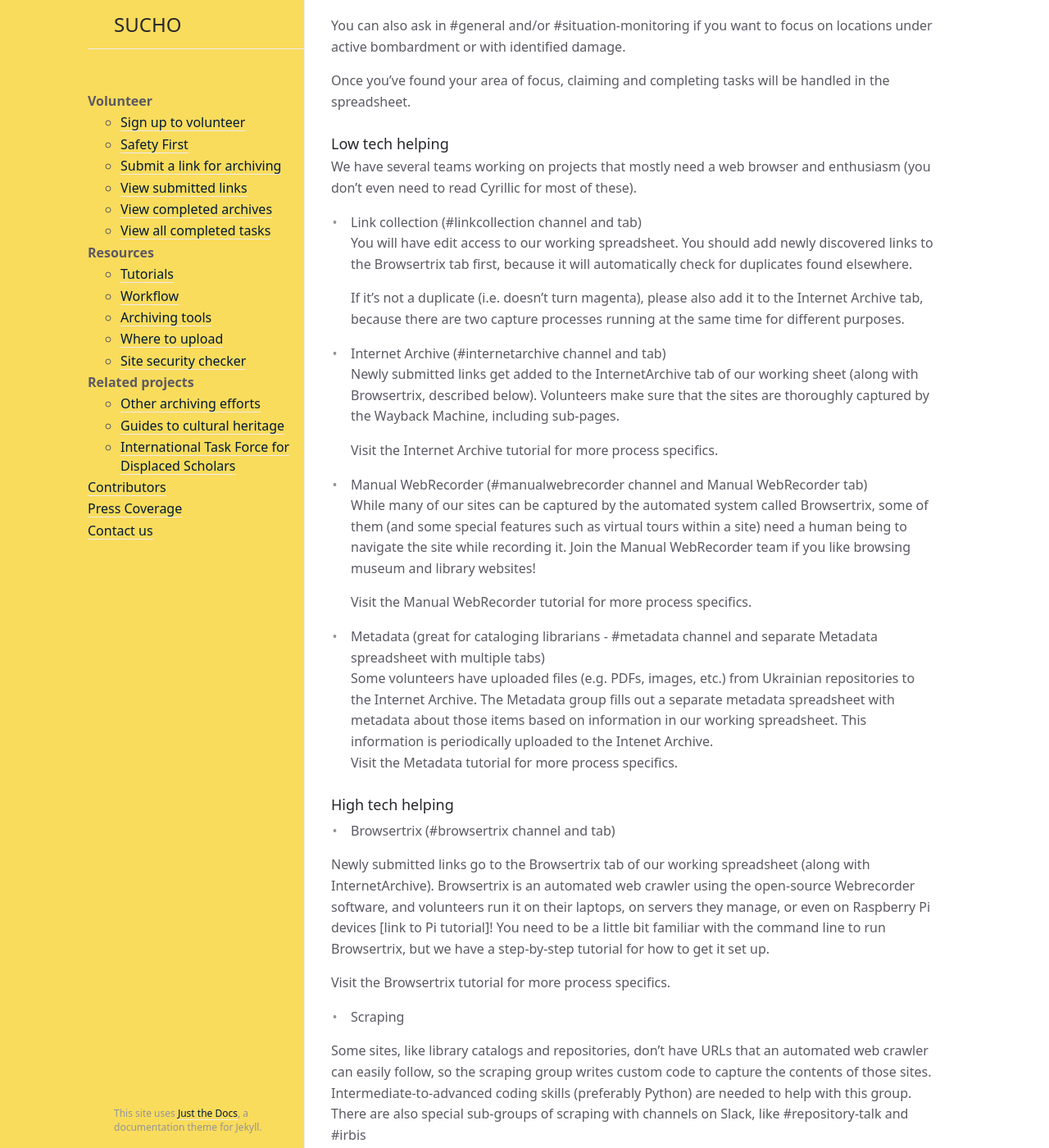
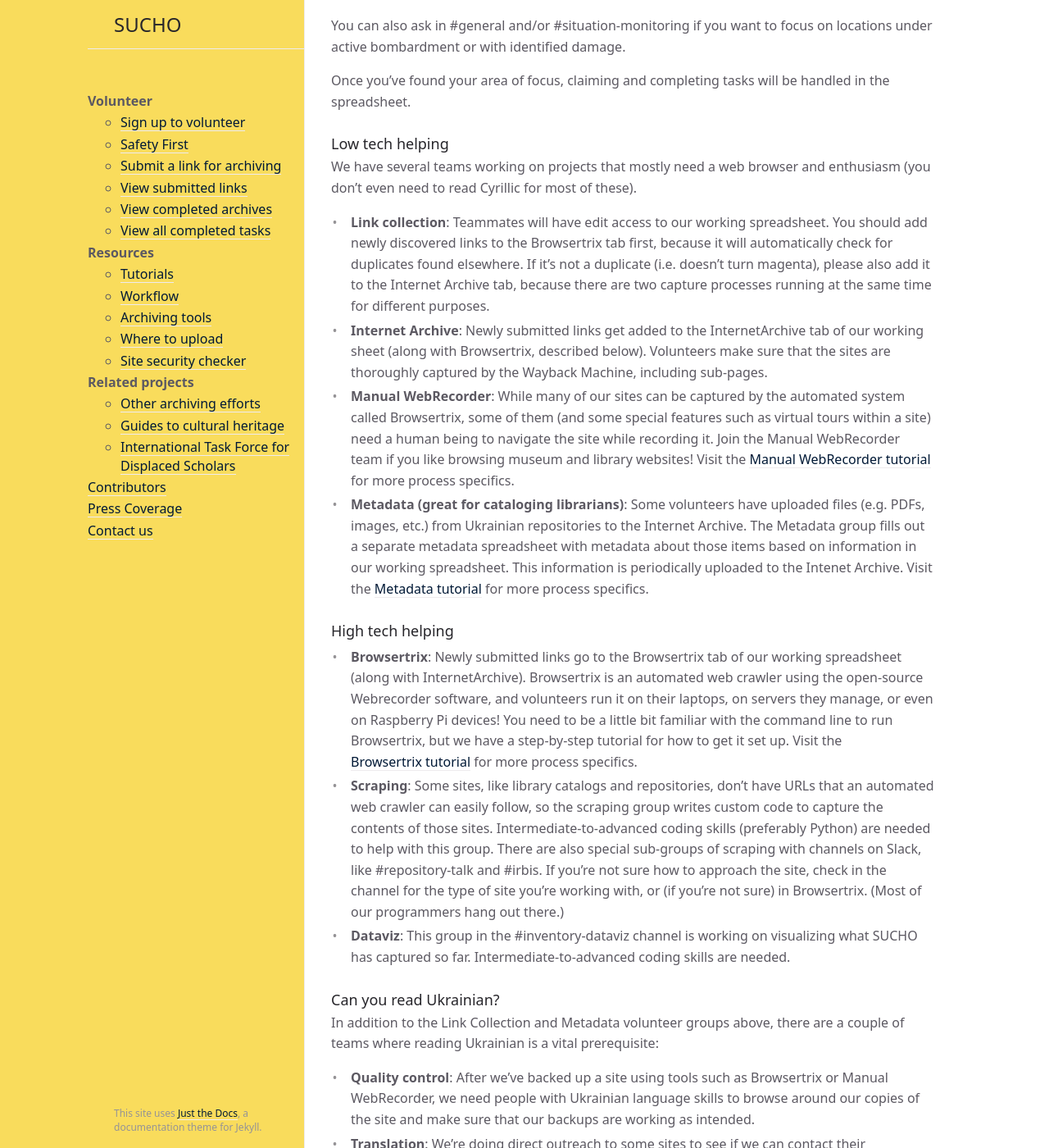
Before and after one commit to sucho-archiving/sucho-archiving.github.io, a Jekyll site: the page built from orientation.md, in a window 1280 px wide and 1400 px high, scrolled down 3036 px. Shown: the whole window at 82% size. Built offline with Jekyll 4.4.1, drawn with Linux system fonts in a browser that asks for light colours; some of the changed text lies outside the part shown.

Commit message:
*shakes fist at formatting*

```diff
--- a/orientation.md
+++ b/orientation.md
@@ -83,52 +83,23 @@ Once you've found your area of focus, claiming and completing tasks will be hand
 
 We have several teams working on projects that mostly need a web browser and enthusiasm (you don't even need to read Cyrillic for most of these).
 
--   Link collection (#linkcollection channel and tab)\
-    You will have edit access to our working spreadsheet. You should add newly discovered links to the Browsertrix tab first, because it will automatically check for duplicates found elsewhere.
-
-    If it's not a duplicate (i.e. doesn't turn magenta), please also add it to the Internet Archive tab, because there are two capture processes running at the same time for different purposes.
-
--   Internet Archive (#internetarchive channel and tab)\
-    Newly submitted links get added to the InternetArchive tab of our working sheet (along with Browsertrix, described below). Volunteers make sure that the sites are thoroughly captured by the Wayback Machine, including sub-pages.
-
-    Visit the Internet Archive tutorial for more process specifics.
-
--   Manual WebRecorder (#manualwebrecorder channel and Manual WebRecorder tab)\
-    While many of our sites can be captured by the automated system called Browsertrix, some of them (and some special features such as virtual tours within a site) need a human being to navigate the site while recording it. Join the Manual WebRecorder team if you like browsing museum and library websites!
-
-    Visit the Manual WebRecorder tutorial for more process specifics.
-
--   Metadata (great for cataloging librarians - #metadata channel and separate Metadata spreadsheet with multiple tabs)\
-    Some volunteers have uploaded files (e.g. PDFs, images, etc.) from Ukrainian repositories to the Internet Archive. The Metadata group fills out a separate metadata spreadsheet with metadata about those items based on information in our working spreadsheet. This information is periodically uploaded to the Intenet Archive.\
-Visit the Metadata tutorial for more process specifics.
+* **Link collection**: Teammates will have edit access to our working spreadsheet. You should add newly discovered links to the Browsertrix tab first, because it will automatically check for duplicates found elsewhere. If it's not a duplicate (i.e. doesn't turn magenta), please also add it to the Internet Archive tab, because there are two capture processes running at the same time for different purposes.
+* **Internet Archive**: Newly submitted links get added to the InternetArchive tab of our working sheet (along with Browsertrix, described below). Volunteers make sure that the sites are thoroughly captured by the Wayback Machine, including sub-pages.
+* **Manual WebRecorder**: While many of our sites can be captured by the automated system called Browsertrix, some of them (and some special features such as virtual tours within a site) need a human being to navigate the site while recording it. Join the Manual WebRecorder team if you like browsing museum and library websites! Visit the [Manual WebRecorder tutorial](/webrecorder-browser-plugin-instructions) for more process specifics.
+* **Metadata (great for cataloging librarians)**: Some volunteers have uploaded files (e.g. PDFs, images, etc.) from Ukrainian repositories to the Internet Archive. The Metadata group fills out a separate metadata spreadsheet with metadata about those items based on information in our working spreadsheet. This information is periodically uploaded to the Intenet Archive. Visit the [Metadata tutorial](https://docs.google.com/document/d/1qpax1HQmWOVXqbA9NTCU4WBZNWKfLPhUTqxs7s94Jas/edit#) for more process specifics.
 
 ### High tech helping
 
--   Browsertrix (#browsertrix channel and tab)
-
-Newly submitted links go to the Browsertrix tab of our working spreadsheet (along with InternetArchive). Browsertrix is an automated web crawler using the open-source Webrecorder software, and volunteers run it on their laptops, on servers they manage, or even on Raspberry Pi devices [link to Pi tutorial]! You need to be a little bit familiar with the command line to run Browsertrix, but we have a step-by-step tutorial for how to get it set up.
-
-Visit the Browsertrix tutorial for more process specifics.
-
--   Scraping
-
-Some sites, like library catalogs and repositories, don't have URLs that an automated web crawler can easily follow, so the scraping group writes custom code to capture the contents of those sites. Intermediate-to-advanced coding skills (preferably Python) are needed to help with this group. There are also special sub-groups of scraping with channels on Slack, like #repository-talk and #irbis
-
-If you're not sure how to approach the site, check in the channel for the type of site you're working with, or (if you're not sure) in Browsertrix. (Most of our programmers hang out there.)
-
--   Dataviz
-
-This group in the #inventory-dataviz is working on visualizing what SUCHO has captured so far. Intermediate-to-advanced coding skills are needed.
+* **Browsertrix**: Newly submitted links go to the Browsertrix tab of our working spreadsheet (along with InternetArchive). Browsertrix is an automated web crawler using the open-source Webrecorder software, and volunteers run it on their laptops, on servers they manage, or even on Raspberry Pi devices! You need to be a little bit familiar with the command line to run Browsertrix, but we have a step-by-step tutorial for how to get it set up. Visit the [Browsertrix tutorial](/browsertrix) for more process specifics.
+* **Scraping**: Some sites, like library catalogs and repositories, don't have URLs that an automated web crawler can easily follow, so the scraping group writes custom code to capture the contents of those sites. Intermediate-to-advanced coding skills (preferably Python) are needed to help with this group. There are also special sub-groups of scraping with channels on Slack, like #repository-talk and #irbis. If you're not sure how to approach the site, check in the channel for the type of site you're working with, or (if you're not sure) in Browsertrix. (Most of our programmers hang out there.)
+* **Dataviz**: This group in the #inventory-dataviz channel is working on visualizing what SUCHO has captured so far. Intermediate-to-advanced coding skills are needed.
 
 ### Can you read Ukrainian?
 
 In addition to the Link Collection and Metadata volunteer groups above, there are a couple of teams where reading Ukrainian is a vital prerequisite:
 
--   Quality control\
-    After we've backed up a site using tools such as Browsertrix or Manual WebRecorder, we need people with Ukrainian language skills to browse around our copies of the site and make sure that our backups are working as intended.
-
--   Translation\
-    We're doing direct outreach to some sites to see if we can contact their administrators, and help with translation of correspondence and news materials is always helpful.
+* **Quality control**: After we've backed up a site using tools such as Browsertrix or Manual WebRecorder, we need people with Ukrainian language skills to browse around our copies of the site and make sure that our backups are working as intended.
+* **Translation**: We're doing direct outreach to some sites to see if we can contact their administrators, and help with translation of correspondence and news materials is always helpful.
 
 
 ### Claiming a task
--- a/workflow.md
+++ b/workflow.md
@@ -33,49 +33,23 @@ Want to get more hands-on? Great!
 
 We have several teams working on projects that mostly need a web browser and enthusiasm (you don't even need to read Cyrillic for most of these).
 
--   Link collection\
-    Teammates will have edit access to our working spreadsheet. You should add newly discovered links to the Browsertrix tab first, because it will automatically check for duplicates found elsewhere. If it's not a duplicate (i.e. doesn't turn magenta), please also add it to the Internet Archive tab, because there are two capture processes running at the same time for different purposes.
-
--   Internet Archive\
-    Newly submitted links get added to the InternetArchive tab of our working sheet (along with Browsertrix, described below). Volunteers make sure that the sites are thoroughly captured by the Wayback Machine, including sub-pages.
-
--   Manual WebRecorder\
-    While many of our sites can be captured by the automated system called Browsertrix, some of them (and some special features such as virtual tours within a site) need a human being to navigate the site while recording it. Join the Manual WebRecorder team if you like browsing museum and library websites!
-
-    Visit the [Manual WebRecorder tutorial](/webrecorder-browser-plugin-instructions) for more process specifics.
-
--   Metadata (great for cataloging librarians)\
-    Some volunteers have uploaded files (e.g. PDFs, images, etc.) from Ukrainian repositories to the Internet Archive. The Metadata group fills out a separate metadata spreadsheet with metadata about those items based on information in our working spreadsheet. This information is periodically uploaded to the Intenet Archive.\
-
-	Visit the [Metadata tutorial](https://docs.google.com/document/d/1qpax1HQmWOVXqbA9NTCU4WBZNWKfLPhUTqxs7s94Jas/edit#) for more process specifics.
+* **Link collection**: Teammates will have edit access to our working spreadsheet. You should add newly discovered links to the Browsertrix tab first, because it will automatically check for duplicates found elsewhere. If it's not a duplicate (i.e. doesn't turn magenta), please also add it to the Internet Archive tab, because there are two capture processes running at the same time for different purposes.
+* **Internet Archive**: Newly submitted links get added to the InternetArchive tab of our working sheet (along with Browsertrix, described below). Volunteers make sure that the sites are thoroughly captured by the Wayback Machine, including sub-pages.
+* **Manual WebRecorder**: While many of our sites can be captured by the automated system called Browsertrix, some of them (and some special features such as virtual tours within a site) need a human being to navigate the site while recording it. Join the Manual WebRecorder team if you like browsing museum and library websites! Visit the [Manual WebRecorder tutorial](/webrecorder-browser-plugin-instructions) for more process specifics.
+* **Metadata (great for cataloging librarians)**: Some volunteers have uploaded files (e.g. PDFs, images, etc.) from Ukrainian repositories to the Internet Archive. The Metadata group fills out a separate metadata spreadsheet with metadata about those items based on information in our working spreadsheet. This information is periodically uploaded to the Intenet Archive. Visit the [Metadata tutorial](https://docs.google.com/document/d/1qpax1HQmWOVXqbA9NTCU4WBZNWKfLPhUTqxs7s94Jas/edit#) for more process specifics.
 
 ### High tech helping
 
--   Browsertrix\
-
-	Newly submitted links go to the Browsertrix tab of our working spreadsheet (along with InternetArchive). Browsertrix is an automated web crawler using the open-source Webrecorder software, and volunteers run it on their laptops, on servers they manage, or even on Raspberry Pi devices [link to Pi tutorial]! You need to be a little bit familiar with the command line to run Browsertrix, but we have a step-by-step tutorial for how to get it set up.
-
-	Visit the [Browsertrix tutorial](/browsertrix) for more process specifics.
-
--   Scraping\
-
-	Some sites, like library catalogs and repositories, don't have URLs that an automated web crawler can easily follow, so the scraping group writes custom code to capture the contents of those sites. Intermediate-to-advanced coding skills (preferably Python) are needed to help with this group. There are also special sub-groups of scraping with channels on Slack, like #repository-talk and #irbis
-
-	If you're not sure how to approach the site, check in the channel for the type of site you're working with, or (if you're not sure) in Browsertrix. (Most of our programmers hang out there.)
-
--   Dataviz\
-
-	This group in the #inventory-dataviz channel is working on visualizing what SUCHO has captured so far. Intermediate-to-advanced coding skills are needed.
+* **Browsertrix**: Newly submitted links go to the Browsertrix tab of our working spreadsheet (along with InternetArchive). Browsertrix is an automated web crawler using the open-source Webrecorder software, and volunteers run it on their laptops, on servers they manage, or even on Raspberry Pi devices! You need to be a little bit familiar with the command line to run Browsertrix, but we have a step-by-step tutorial for how to get it set up. Visit the [Browsertrix tutorial](/browsertrix) for more process specifics.
+* **Scraping**: Some sites, like library catalogs and repositories, don't have URLs that an automated web crawler can easily follow, so the scraping group writes custom code to capture the contents of those sites. Intermediate-to-advanced coding skills (preferably Python) are needed to help with this group. There are also special sub-groups of scraping with channels on Slack, like #repository-talk and #irbis. If you're not sure how to approach the site, check in the channel for the type of site you're working with, or (if you're not sure) in Browsertrix. (Most of our programmers hang out there.)
+* **Dataviz**: This group in the #inventory-dataviz channel is working on visualizing what SUCHO has captured so far. Intermediate-to-advanced coding skills are needed.
 
 ### Can you read Ukrainian?
 
 In addition to the Link Collection and Metadata volunteer groups above, there are a couple of teams where reading Ukrainian is a vital prerequisite:
 
--   Quality control\
-    After we've backed up a site using tools such as Browsertrix or Manual WebRecorder, we need people with Ukrainian language skills to browse around our copies of the site and make sure that our backups are working as intended.
-
--   Translation\
-    We're doing direct outreach to some sites to see if we can contact their administrators, and help with translation of correspondence and news materials is always helpful.
+* **Quality control**: After we've backed up a site using tools such as Browsertrix or Manual WebRecorder, we need people with Ukrainian language skills to browse around our copies of the site and make sure that our backups are working as intended.
+* **Translation**: We're doing direct outreach to some sites to see if we can contact their administrators, and help with translation of correspondence and news materials is always helpful.
 
 
 ## How it all fits together
```
